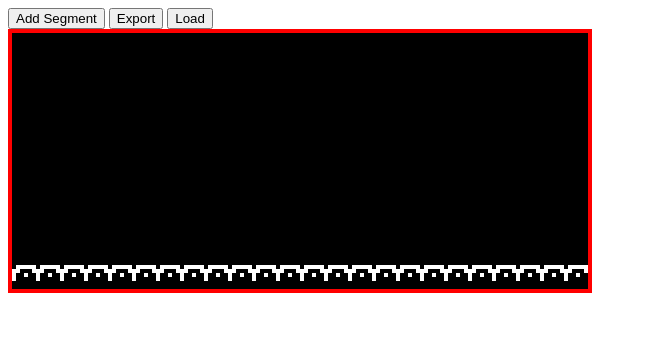
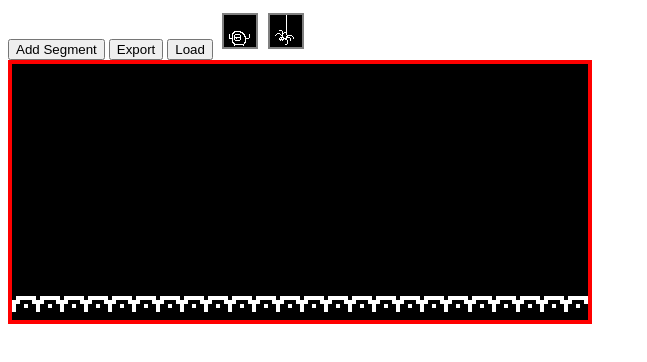
Before and after one commit to cjgammon/arduboy-birthday-game-level-maker, a plain HTML site: page index.html in a window 1280 px wide. Shown: the top 362 px of the page, without its empty margins (0-647 px from the left). Drawn offline with Linux system fonts and the light colour scheme.

Commit message:
add enemies

```diff
--- /dev/null
+++ b/enemies.js
@@ -0,0 +1,76 @@
+
+const ENEMY_TYPES = {
+    NONE: 0,
+    TROLL: 1,
+    SPIDER: 2
+};
+
+const ENEMY_DEFINITIONS = [
+    {
+        type: 1,
+        y: 28,
+        cx: 14,
+        cy: 20,
+        cr: 10,
+        src: "exports/enemy~troll.png"
+    },
+    {
+        type: 2,
+        y: 0,
+        cx: 12,
+        cy: 20,
+        cr: 10,
+        src: "exports/enemy~spiduh~a.png"
+    }
+]
+
+class Enemy{
+    selected = false;
+
+    constructor(data) {
+        if (data.type) {
+            let enemy = data;
+            this.type = enemy.type;
+            this.x = enemy.x;
+            this.y = enemy.y;
+            this.w = enemy.w;
+            this.h = enemy.h;
+            this.cx = enemy.cx;
+            this.cy = enemy.cy;
+            this.cr = enemy.cr;
+
+            this.image = new Image();
+            this.image.classList.add("enemy");
+            this.image.src = enemy.src;
+        }
+    }
+}
+
+let selectedEnemy = null;
+let enemies = [];
+
+//add enemy buttons
+for (i = 0; i < ENEMY_DEFINITIONS.length; i++) {
+    let enemy = new Enemy(ENEMY_DEFINITIONS[i]);
+    let btn = enemy.image;
+    btn.addEventListener("click", () => handle_ENEMY_CLICK(enemy));
+    enemies.push(enemy);
+    document.getElementById("ui").appendChild(btn);
+}
+
+handle_ENEMY_CLICK = (enemy) => {
+    for (i = 0; i < enemies.length; i++) {
+        if (enemies[i] !== enemy) {
+            enemies[i].selected = false;
+            enemies[i].image.classList.remove("selected");
+        }
+    }
+    enemy.selected = !enemy.selected;
+    enemy.image.classList.toggle("selected");
+
+    if (enemy.selected) {
+        selectedEnemy = enemy;
+    } else {
+        selectedEnemy = null;
+    }
+}
--- a/index.html
+++ b/index.html
@@ -13,10 +13,20 @@
             border: 1px solid red;
             image-rendering: pixelated;
         }
+
+        .enemy{
+            border: 2px solid gray;
+            margin: 5px;
+            cursor: pointer;
+        }
+
+        .enemy.selected{
+            border: 2px solid blue;
+        }
     </style>
 </head>
 <body>
-    <div>
+    <div id="ui">
         <button id="addSegmentBtn">Add Segment</button>
         <button id="exportBtn">Export</button>
         <button id="loadBtn">Load</button>
@@ -24,6 +34,7 @@
     <div id="container">
 
     </div>
+    <script src="enemies.js"></script>
     <script src="segment.js"></script>
     <script src="main.js"></script>
 </body>
--- a/main.js
+++ b/main.js
@@ -6,6 +6,8 @@ const GROUND_SIZE = 6;
 
 const container = document.getElementById("container");
 const addSegmentBtn = document.getElementById("addSegmentBtn");
+
+
 
 let segments = [];
 
@@ -16,7 +18,6 @@ function init() {
         addSegment()
     }
     addSegmentBtn.addEventListener("click", addSegment);
-    //window.addEventListener("click", handle_CLICK);
     setInterval(draw, 1000/60);
 }
 
--- a/segment.js
+++ b/segment.js
@@ -30,10 +30,18 @@ class Segment {
     }
 
     handle_CLICK(event) {
+
         const rect = this.canvas.getBoundingClientRect(); // Gets the size of the element and its position relative to the viewport
         const scaleX = this.canvas.width / rect.width; // Determines the X scale factor
 
         let x = (event.clientX - rect.left) * scaleX;
+
+        if (selectedEnemy) {
+            const enemy = {...selectedEnemy};
+            enemy.x = Math.round(x);
+            this.enemies.push(enemy);
+            return;
+        }
 
         let tileX = Math.floor(x / GROUND_SIZE);
         this.ground[tileX] = this.ground[tileX] === 1 ? 0 : 1;
@@ -48,5 +56,10 @@ class Segment {
                 ctx.drawImage(GROUND_IMAGE, i * GROUND_SIZE, SCREEN_HEIGHT - GROUND_SIZE);
             }
         }
+
+        for(let i = 0; i < this.enemies.length; i++) {
+            let enemy = this.enemies[i];
+            ctx.drawImage(enemy.image, enemy.x, enemy.y);
+        }
     }
 }
```
